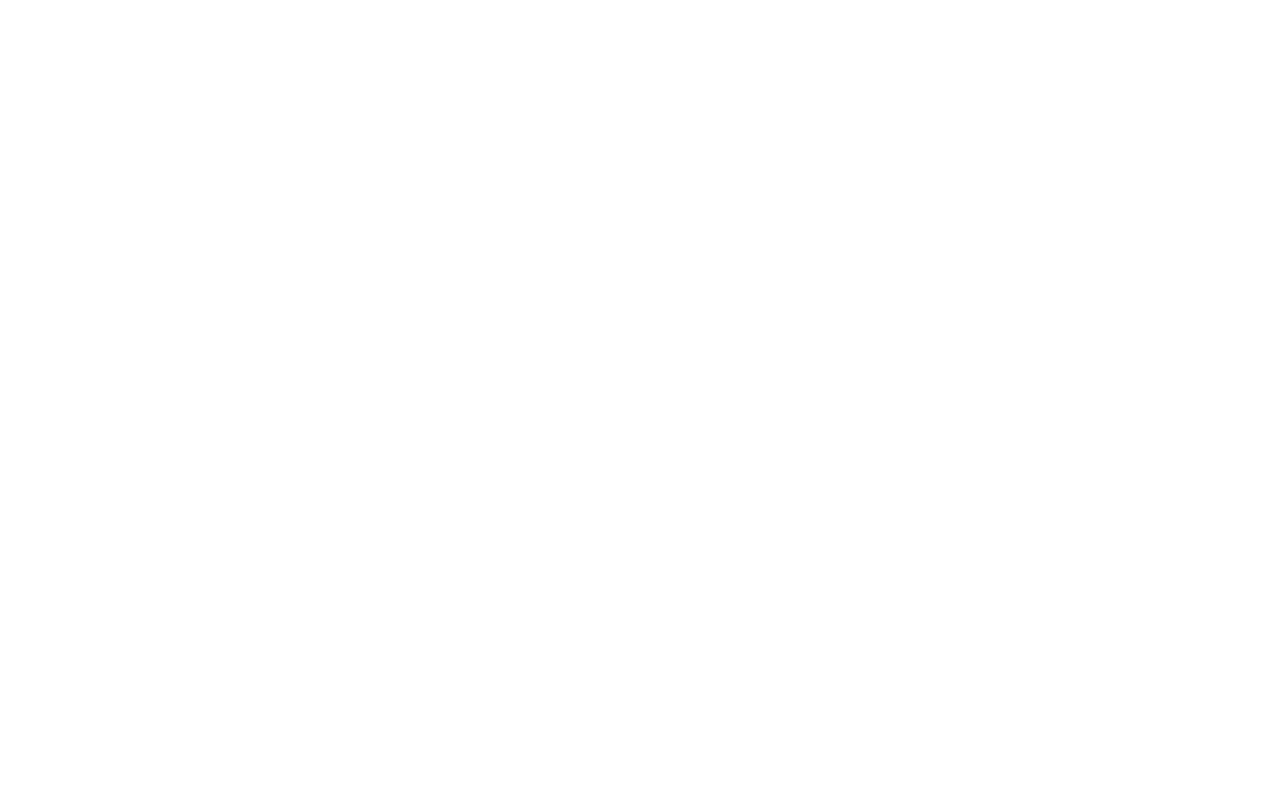
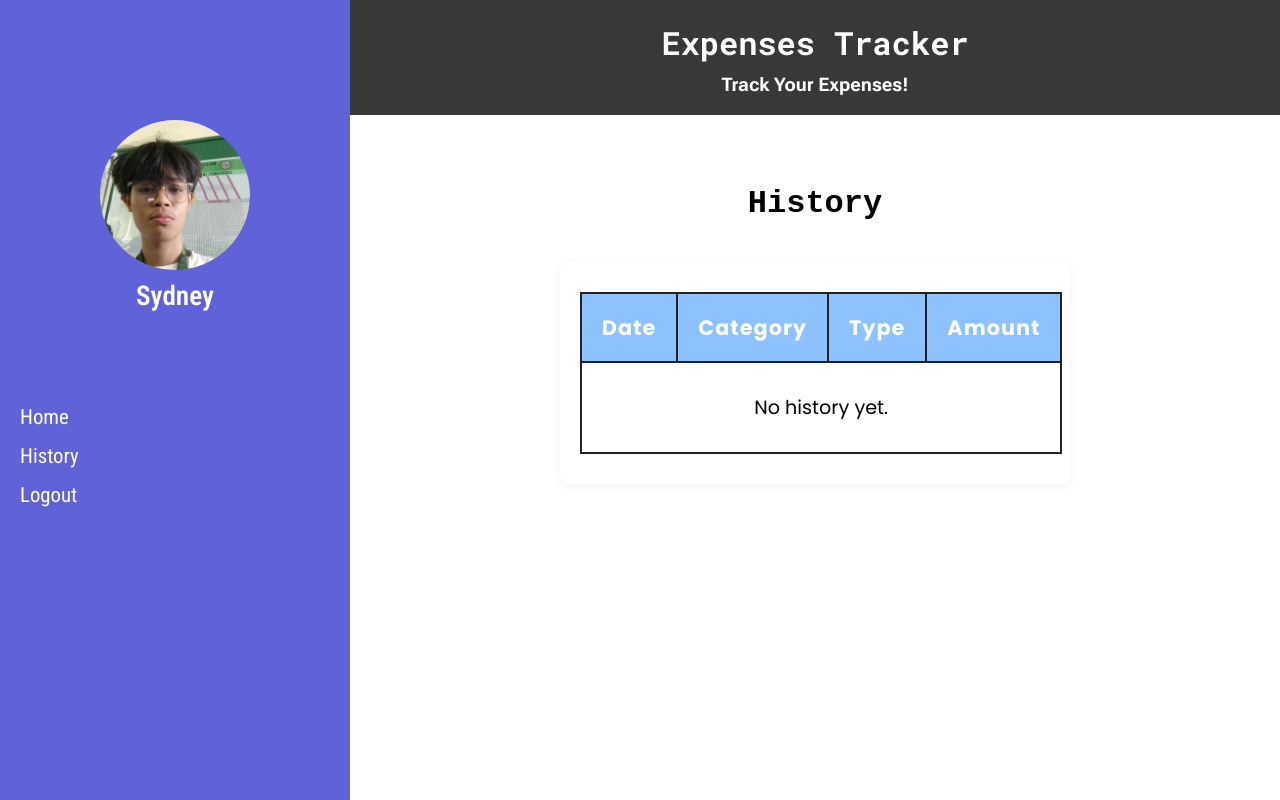
Before and after one commit to Syddevv/Expense-Tracker, a React (Vite) app: page /history in a window 1280 px wide. Before the commit this address had no page. Built offline with nearby package versions, Linux system fonts and the light colour scheme.

Commit message:
history function

```diff
--- a/src/App.jsx
+++ b/src/App.jsx
@@ -1,6 +1,7 @@
 import { BrowserRouter as Router, Route, Routes } from "react-router-dom";
 import ExpenseTracker from "./ExpenseTracker";
 import Home from "./Home";
+import History from "./History";
 
 function App() {
   return (
@@ -8,6 +9,7 @@
       <Routes>
         <Route path="/" element={<ExpenseTracker />} />
         <Route path="/home" element={<Home />} />
+        <Route path="/history" element={<History />} />
       </Routes>
     </Router>
   );
--- /dev/null
+++ b/src/History.css
@@ -0,0 +1,54 @@
+/* Add this to Home.module.css or a new CSS file for your table styles */
+
+.historyTableWrapper {
+  margin: 40px auto;
+  width: 90%;
+  max-width: 900px;
+  background: #fff;
+  border-radius: 8px;
+  box-shadow: 0 2px 8px rgba(0, 0, 0, 0.06);
+  padding: 30px 20px;
+}
+
+.historyTable {
+  width: 100%;
+  border-collapse: collapse;
+  font-family: "Poppins", Arial, sans-serif;
+  font-size: 1.25rem;
+  background: #fff;
+}
+
+.historyTable th,
+.historyTable td {
+  border: 2px solid #222;
+  padding: 18px 20px;
+  text-align: center;
+}
+
+.historyTable th {
+  background: #8ec1ff;
+  color: #fff;
+  font-size: 1.3rem;
+  font-weight: 700;
+  letter-spacing: 1px;
+}
+
+.historyTable td {
+  font-size: 1.15rem;
+  background: #fff;
+}
+
+.historyTable tr:nth-child(even) td {
+  background: #f4f8ff;
+}
+
+@media (max-width: 700px) {
+  .historyTableWrapper {
+    padding: 10px 2px;
+  }
+  .historyTable th,
+  .historyTable td {
+    padding: 10px 5px;
+    font-size: 1rem;
+  }
+}
--- /dev/null
+++ b/src/History.jsx
@@ -0,0 +1,111 @@
+// filepath: c:\Codes - Projects\Expense Tracker\Expense Tracker\src\History.jsx
+import React, { useEffect, useState } from "react";
+import styles from "./Home.module.css";
+import profile from "./assets/images/syd 1.jpg";
+import { Link } from "react-router-dom";
+import "./History.css";
+
+export default function History() {
+  const [activities, setActivities] = useState([]);
+
+  useEffect(() => {
+    const stored = localStorage.getItem("allActivities");
+    setActivities(stored ? JSON.parse(stored) : []);
+  }, []);
+
+  return (
+    <div className={styles.home}>
+      {/* Profile Section */}
+      <div className={styles.profileSection}>
+        <div className={styles.profileName}>
+          <img src={profile} className={styles.profileImg} />
+          <h2 className={styles.name}>Sydney</h2>
+        </div>
+        <div className={styles.navigations}>
+          <Link to="/home" className={styles.homeNav}>
+            Home
+          </Link>
+          <Link to="/history" className={styles.historyNav}>
+            History
+          </Link>
+          <a href="#" className={styles.logoutNav}>
+            Logout
+          </a>
+        </div>
+      </div>
+
+      <div className={styles.mainSecContainer}>
+        {/* Top - Website name */}
+        <div className={styles.topSection}>
+          <h1>Expenses Tracker</h1>
+          <h3>Track Your Expenses!</h3>
+        </div>
+
+        <div className={styles.mainWrapper}>
+          <h2
+            style={{
+              textAlign: "center",
+              marginTop: "20px",
+              marginBottom: "0px",
+              fontFamily: "monospace",
+              fontWeight: 700,
+              fontSize: "2rem",
+            }}
+          >
+            History
+          </h2>
+
+          <div className="historyTableWrapper">
+            <table className="historyTable">
+              <thead>
+                <tr>
+                  <th>Date</th>
+                  <th>Category</th>
+                  <th>Type</th>
+                  <th>Amount</th>
+                </tr>
+              </thead>
+
+              <tbody>
+                {activities.length === 0 && (
+                  <tr>
+                    <td
+                      colSpan={4}
+                      style={{
+                        textAlign: "center",
+                        padding: "30px",
+                        fontSize: "1.2rem",
+                      }}
+                    >
+                      No history yet.
+                    </td>
+                  </tr>
+                )}
+
+                {activities.map((activity, idx) => (
+                  <tr key={idx}>
+                    <td>{activity.date}</td>
+                    <td>{activity.type}</td>
+                    <td>{activity.updateType}</td>
+                    <td
+                      style={{
+                        fontWeight: 700,
+                        color:
+                          activity.updateType === "Expenses"
+                            ? "#e74c3c"
+                            : "#27ae60",
+                      }}
+                    >
+                      {activity.updateType === "Expenses" ? "- PHP" : "+ PHP"}{" "}
+                      {activity.amount}
+                    </td>
+                  </tr>
+                ))}
+              </tbody>
+            </table>
+          </div>
+        </div>
+      </div>
+    </div>
+  );
+}
--- a/src/Home.jsx
+++ b/src/Home.jsx
@@ -18,6 +18,7 @@
 import salaryIcon from "./assets/images/salary.png";
 import loanIcon from "./assets/images/loan.png";
 import React, { useState, useRef, useEffect } from "react";
+import { Link } from "react-router-dom";
 
 export default function Home() {
   const addActivityModal = useRef();
@@ -65,25 +66,23 @@
   };
 
   const [activityType, setActivityType] = useState("");
+
   const [balance, setBalance] = useState(() => {
     const stored = localStorage.getItem("balance");
     return stored ? parseFloat(stored) : 1000;
   });
+
   const [expenses, setExpenses] = useState(() => {
     const stored = localStorage.getItem("expenses");
     return stored ? parseFloat(stored) : 0;
   });
+
   const [updateType, setUpdateType] = useState("");
   const [date, setDate] = useState("");
   const [recentActivities, setRecentActivities] = useState(() => {
     const stored = localStorage.getItem("recentActivities");
     return stored ? JSON.parse(stored) : [];
   });
-
-  const [showAddActivityModal, setShowAddActivityModal] = useState(false);
-  const [showExpensesModal, setShowExpensesModal] = useState(false);
-  const [showDepositModal, setShowDepositModal] = useState(false);
-  const [showDetailsModal, setShowDetailsModal] = useState(false);
 
   const activityIcons = {
     Grocery: groceryIcon,
@@ -124,13 +123,13 @@
   const handleConfirm = () => {
     const value = parseFloat(amountRef.current.value);
     const selectedDate = dateRef.current.value;
+    let formattedDate = "";
 
-    if (isNaN(value) || value <= 0) {
-      console.log("Invalid amount");
+    if (isNaN(value) || value <= 0 || dateRef.current.value === "") {
+      alert("Please fill in all fields");
       return;
     }
 
-    let formattedDate = "";
     if (selectedDate) {
       const dateObj = new Date(selectedDate);
       formattedDate = dateObj.toLocaleDateString("en-US", {
@@ -168,8 +167,8 @@
         icon: getImageSrc(activityType),
         updateType: updateType,
       };
-
       const updated = [newActivity, ...prev];
+      localStorage.setItem("allActivities", JSON.stringify(updated));
       return updated.slice(0, 3);
     });
   };
@@ -194,12 +193,12 @@
           </div>
 
           <div className={styles.navigations}>
-            <a href="#" className={styles.homeNav}>
+            <Link to="/" className={styles.homeNav}>
               Home
-            </a>
-            <a href="#" className={styles.historyNav}>
+            </Link>
+            <Link to="/history" className={styles.historyNav}>
               History
-            </a>
+            </Link>
             <a href="#" className={styles.logoutNav}>
               Logout
             </a>
```
